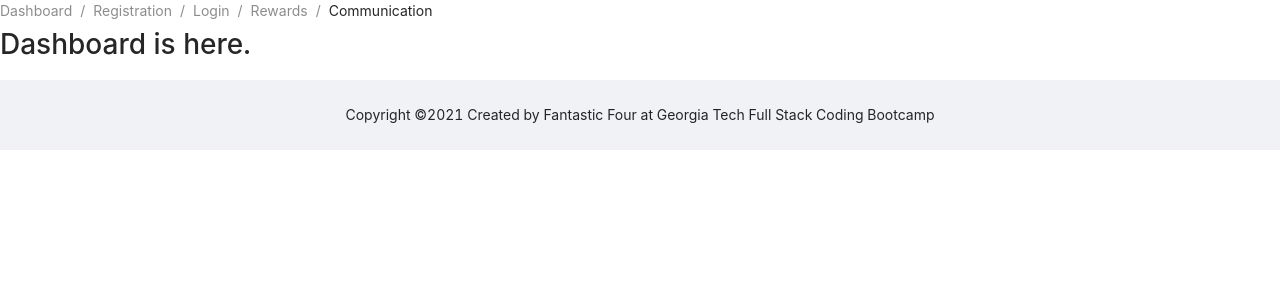
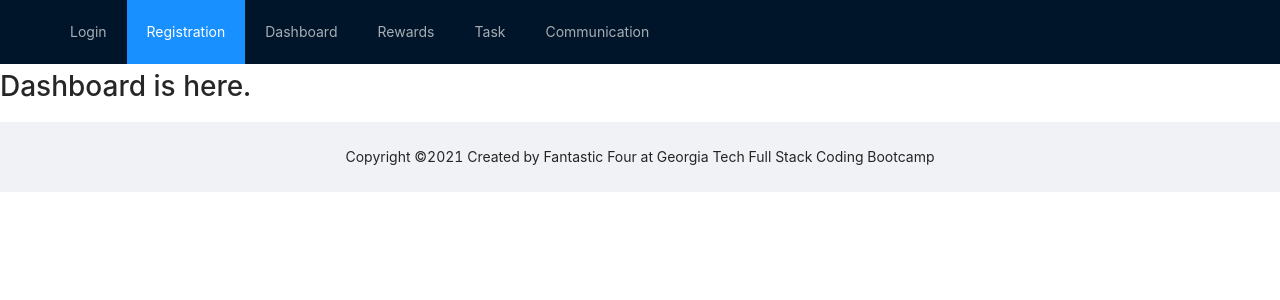
Before and after one commit to diegocortes4/Token-e-Economy, a React (Create React App) app in the folder client/: page / in a window 1280 px wide. Shown: the top 300 px of the page. Built offline with nearby package versions, Linux system fonts and the light colour scheme.

Commit message:
replaced breadcrumb with navbar styling and added task route

```diff
--- a/client/src/components/NavBar/NavBar.jsx
+++ b/client/src/components/NavBar/NavBar.jsx
@@ -1,36 +1,49 @@
 import React from "react";
-import { Breadcrumb } from "antd";
+import { Layout, Menu } from "antd";
 import { BrowserRouter as Router, Route, Switch, Link } from "react-router-dom";
 import Registration from "../../containers/Registration/Registration";
 import Login from "../../containers/Login/Login";
 import Dashboard from "../../containers/Dashboard/Dashboard";
+import Task from "../../containers/Task/Task";
 import Rewards from "../../containers/Rewards/Rewards";
 import Communication from "../../containers/Communication/Communication";
+
+const { Header } = Layout;
 
 const NavBar = () => {
   return (
     <Router>
-      <Breadcrumb>
-        <Breadcrumb.Item>
-          <Link to={"/dashboard"}>Dashboard</Link>
-        </Breadcrumb.Item>
-        <Breadcrumb.Item>
-          <Link to={"/registration"}>Registration</Link>
-        </Breadcrumb.Item>
-        <Breadcrumb.Item>
-          <Link to={"/login"}>Login</Link>
-        </Breadcrumb.Item>
-        <Breadcrumb.Item>
-          <Link to={"/rewards"}>Rewards</Link>
-        </Breadcrumb.Item>
-        <Breadcrumb.Item>
-          <Link to={"/communication"}>Communication</Link>
-        </Breadcrumb.Item>
-      </Breadcrumb>
+      <Layout>
+        <Header className="header">
+          <div className="logo" />
+          <Menu theme="dark" mode="horizontal" defaultSelectedKeys={["2"]}>
+            <Menu.Item key="1">
+              <Link to={"/login"}>Login</Link>
+            </Menu.Item>
+            <Menu.Item key="2">
+              <Link to={"/registration"}>Registration</Link>
+            </Menu.Item>
+            <Menu.Item key="3">
+              <Link to={"/dashboard"}>Dashboard</Link>
+            </Menu.Item>
+            <Menu.Item key="4">
+              <Link to={"/rewards"}>Rewards</Link>
+            </Menu.Item>
+            <Menu.Item key="5">
+              <Link to={"/task"}>Task</Link>
+            </Menu.Item>
+            <Menu.Item key="6">
+              <Link to={"/communication"}>Communication</Link>
+            </Menu.Item>
+          </Menu>
+        </Header>
+      </Layout>
+
       <Switch>
         <Route path="/login" component={Login} />
         <Route path="/registration" component={Registration} />
         <Route path="/dashboard" component={Dashboard} />
+        <Route path="/task" component={Task} />
         <Route path="/rewards" component={Rewards} />
         <Route path="/communication" component={Communication} />
         <Route exact path="/" component={Dashboard} />
```
